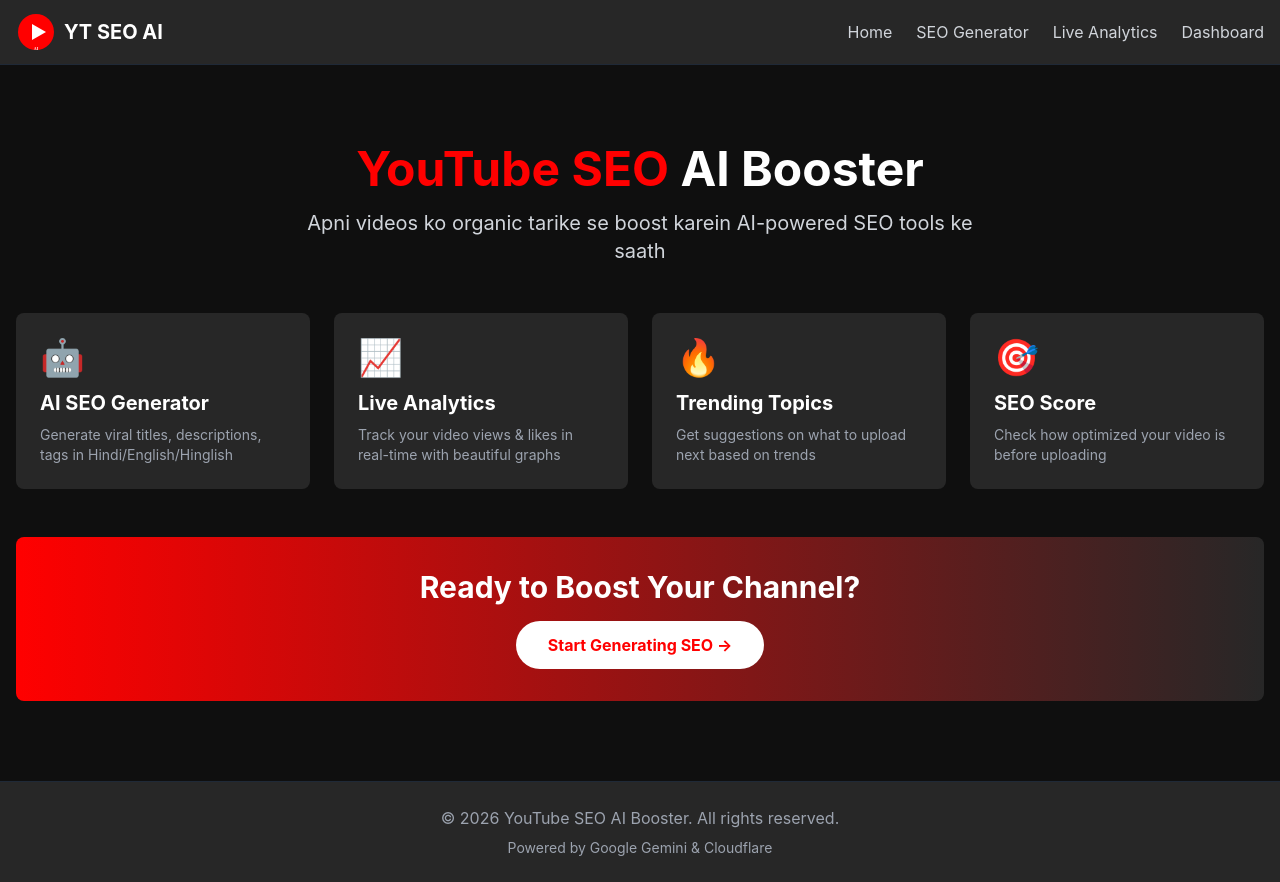
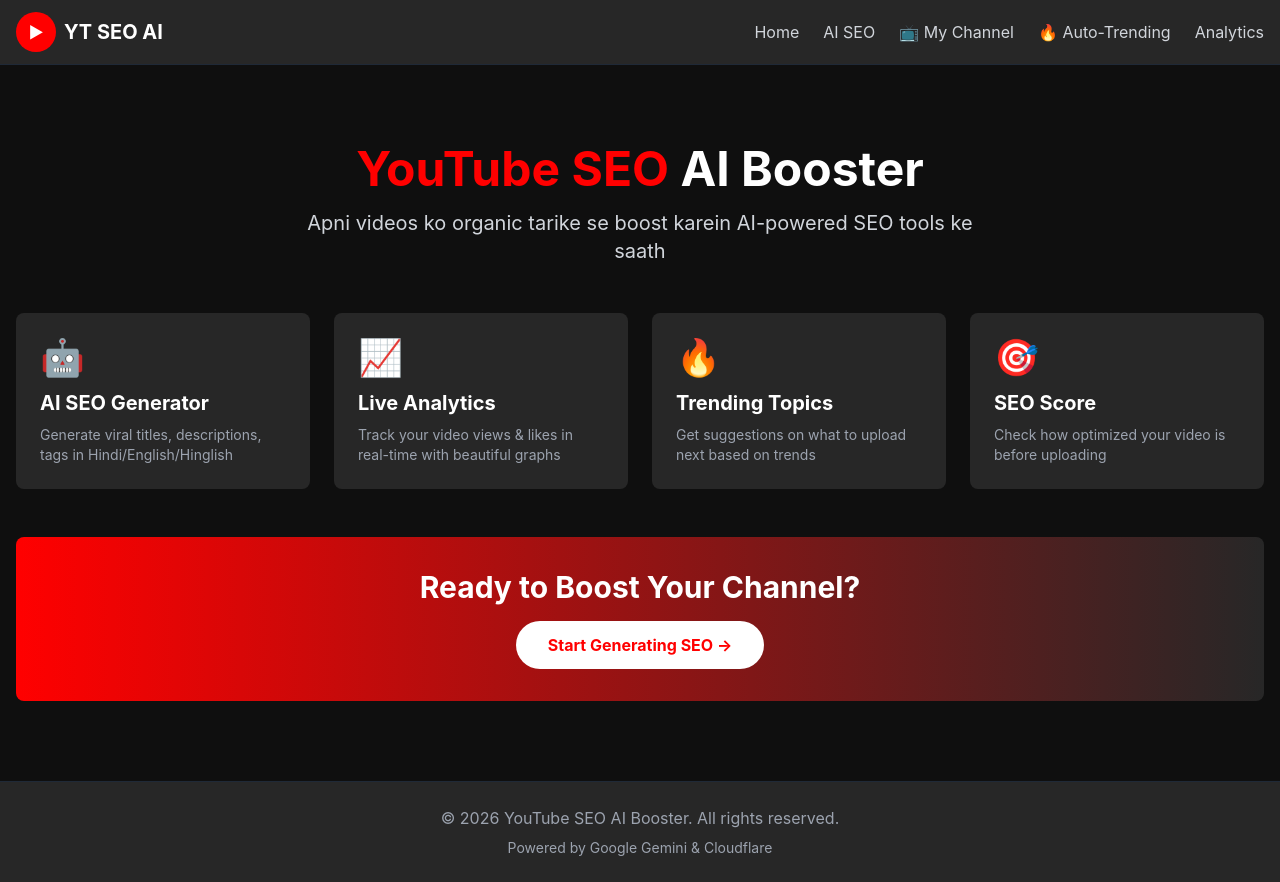
Before and after one commit to aashumalik784/yt-seo, a React (Vite) app in the folder frontend/: page / in a window 1280 px wide. Built offline with nearby package versions, Linux system fonts and the light colour scheme; no server answers.

Commit message:
Navbar.jsx

```diff
--- a/frontend/src/components/Navbar.jsx
+++ b/frontend/src/components/Navbar.jsx
@@ -1,5 +1,4 @@
 import { Link } from 'react-router-dom'
-import logo from '../assets/logo.svg'
 
 export default function Navbar() {
   return (
@@ -7,15 +6,18 @@ export default function Navbar() {
       <div className="container mx-auto px-4">
         <div className="flex justify-between items-center h-16">
           <Link to="/" className="flex items-center space-x-2">
-            <img src={logo} alt="Logo" className="h-10 w-10" />
+            <div className="w-10 h-10 bg-ytred rounded-full flex items-center justify-center">
+              <span className="text-white font-bold">▶</span>
+            </div>
             <span className="text-xl font-bold text-white">YT SEO AI</span>
           </Link>
 
           <div className="hidden md:flex space-x-6">
             <Link to="/" className="text-gray-300 hover:text-ytred transition">Home</Link>
-            <Link to="/seo" className="text-gray-300 hover:text-ytred transition">SEO Generator</Link>
-            <Link to="/analytics" className="text-gray-300 hover:text-ytred transition">Live Analytics</Link>
-            <Link to="/dashboard" className="text-gray-300 hover:text-ytred transition">Dashboard</Link>
+            <Link to="/seo" className="text-gray-300 hover:text-ytred transition">AI SEO</Link>
+            <Link to="/my-channel" className="text-gray-300 hover:text-ytred transition">📺 My Channel</Link>
+            <Link to="/auto-trending" className="text-gray-300 hover:text-ytred transition">🔥 Auto-Trending</Link>
+            <Link to="/analytics" className="text-gray-300 hover:text-ytred transition">Analytics</Link>
           </div>
 
           <button className="md:hidden text-white">☰</button>
```
